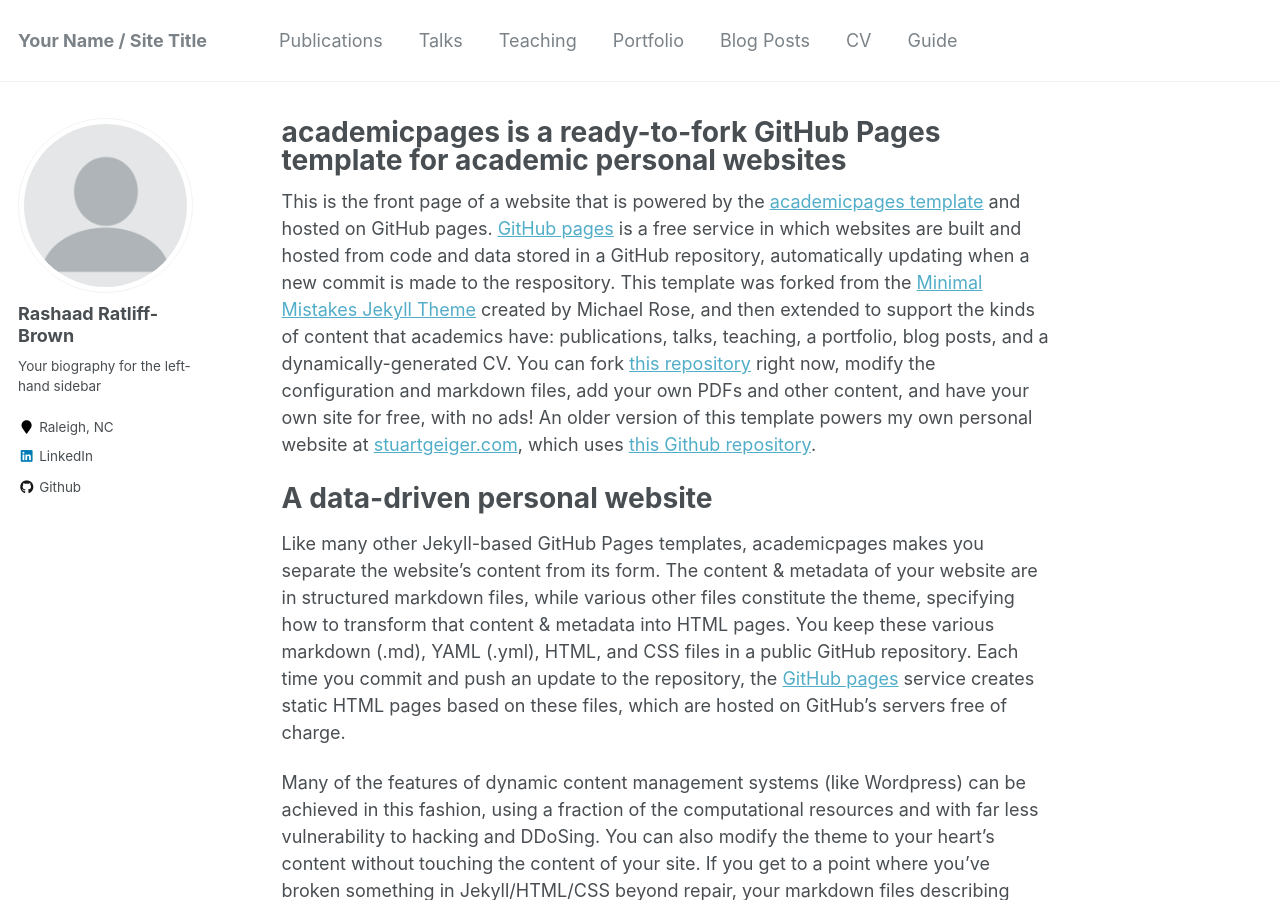
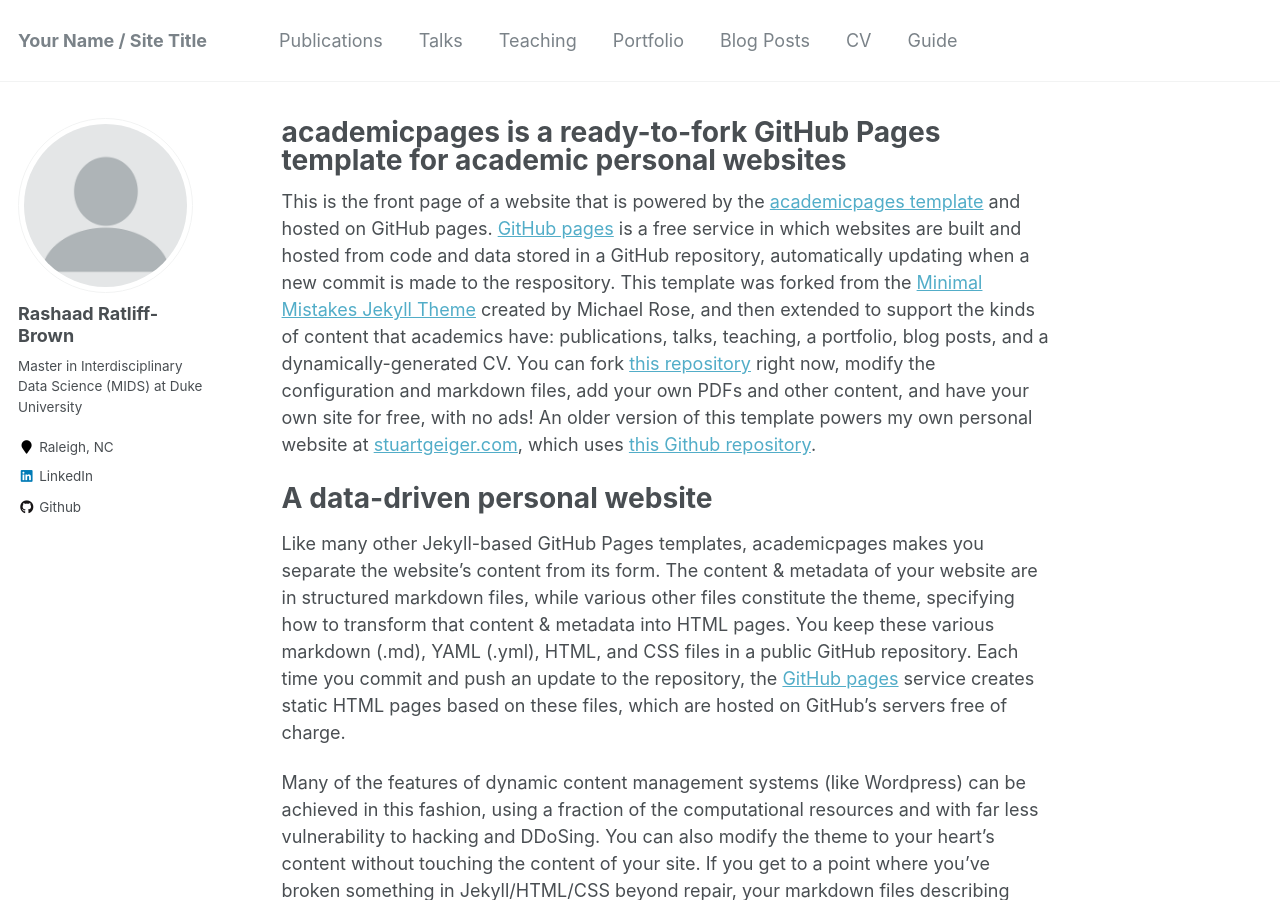
Before and after one commit to caratliff/caratliff.github.io, a Jekyll site: the page built from _pages/about.md, in a window 1280 px wide and 900 px high. Built offline with Jekyll 4.4.1, drawn with Linux system fonts in a browser that asks for light colours.

Commit message:
Update _config.yml

```diff
--- a/_config.yml
+++ b/_config.yml
@@ -82,7 +82,7 @@ analytics:
 author:
   name             : "Rashaad Ratliff-Brown"
   avatar           : "profile.png"
-  bio              : "Your biography for the left-hand sidebar"
+  bio              : "Master in Interdisciplinary Data Science (MIDS) at Duke University"
   location         : "Raleigh, NC"
   employer         :
   pubmed           :
```
